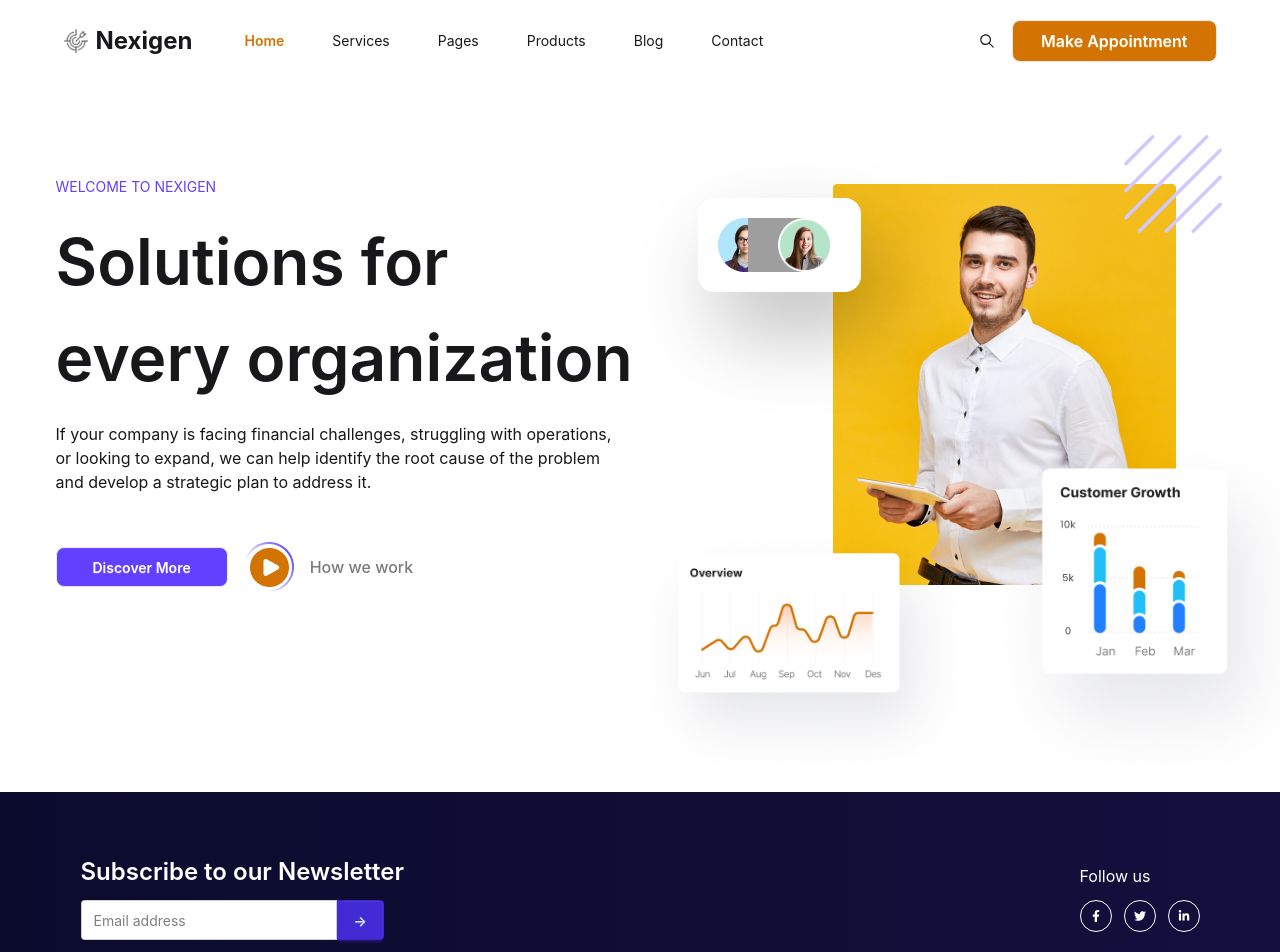
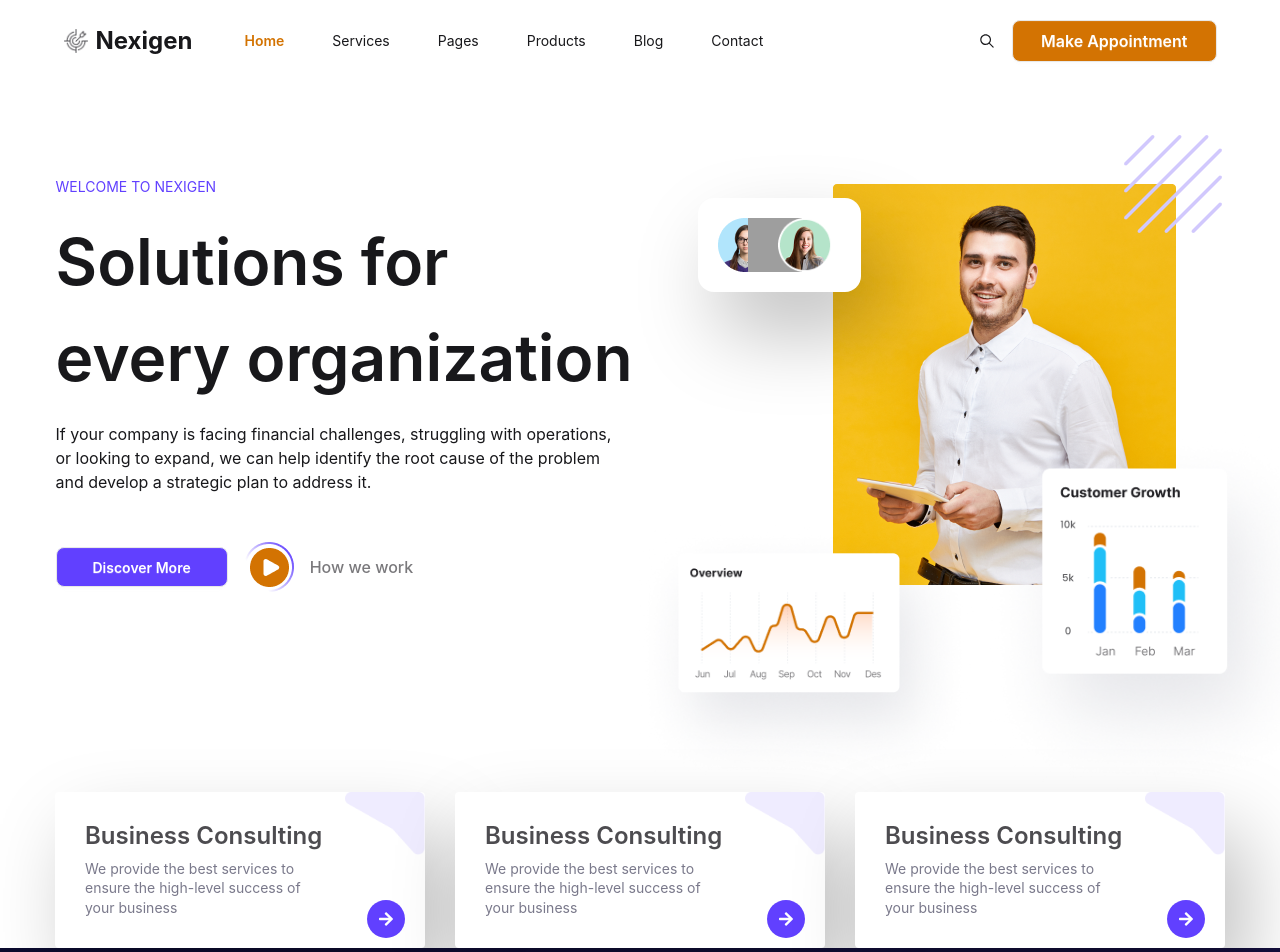
Before and after one commit to nisad2001/nexigen-home-page-3, a React (Vite) app: page / in a window 1280 px wide. Shown: the top 952 px of the page. Built offline with nearby package versions, Linux system fonts and the light colour scheme; grey boxes are pictures that could not be loaded.

Commit message:
Make all banner cards same design and fix arrow position

```diff
--- /dev/null
+++ b/src/Components/Section/Banner/BannerCard/BannerCard.jsx
@@ -0,0 +1,82 @@
+import React from "react";
+import { FaArrowRight } from "react-icons/fa";
+
+const BannerCard = () => {
+  return (
+    <div className='max-w-[1170px] mx-auto grid grid-cols-1 md:grid-cols-2 lg:grid-cols-3 gap-[30px]'>
+      {/* Card 1 */}
+      <div className='py-[30px] pr-[98px] pl-[30px] bg-[#FFFFFF] shadow-[20px_40px_80px_0px_rgba(0,0,0,0.25)] relative rounded-[4px]'>
+        <h1 className='font-semibold text-2xl leading-[120%] text-[#4D4C50] mb-2'>
+          Business Consulting
+        </h1>
+        <p className='text-[#7A798B] font-normal text-[14px] leading-[140%]'>
+          We provide the best services to <br />
+          ensure the high-level success of your business
+        </p>
+
+        <span
+          className='absolute bottom-[10px] right-[20px]
+          bg-[#6140FF] rounded-full text-white
+          w-[38px] h-[38px]
+          flex items-center justify-center'
+        >
+          <FaArrowRight />
+        </span>
+
+        <div className='absolute top-0 left-[290px]'>
+          <img src='/assets/images/bannercardImg.png' alt='' />
+        </div>
+      </div>
+
+      {/* Card 2 */}
+      <div className='py-[30px] pr-[98px] pl-[30px] bg-[#FFFFFF] shadow-[20px_40px_80px_0px_rgba(0,0,0,0.25)] relative rounded-[4px]'>
+        <h1 className='font-semibold text-2xl leading-[120%] text-[#4D4C50] mb-2'>
+          Business Consulting
+        </h1>
+        <p className='text-[#7A798B] font-normal text-[14px] leading-[140%]'>
+          We provide the best services to <br />
+          ensure the high-level success of your business
+        </p>
+
+        <span
+          className='absolute bottom-[10px] right-[20px]
+          bg-[#6140FF] rounded-full text-white
+          w-[38px] h-[38px]
+          flex items-center justify-center'
+        >
+          <FaArrowRight />
+        </span>
+
+        <div className='absolute top-0 left-[290px]'>
+          <img src='/assets/images/bannercardImg.png' alt='' />
+        </div>
+      </div>
+
+      {/* Card 3 */}
+      <div className='py-[30px] pr-[98px] pl-[30px] bg-[#FFFFFF] shadow-[20px_40px_80px_0px_rgba(0,0,0,0.25)] relative rounded-[4px]'>
+        <h1 className='font-semibold text-2xl leading-[120%] text-[#4D4C50] mb-2'>
+          Business Consulting
+        </h1>
+        <p className='text-[#7A798B] font-normal text-[14px] leading-[140%]'>
+          We provide the best services to <br />
+          ensure the high-level success of your business
+        </p>
+
+        <span
+          className='absolute bottom-[10px] right-[20px]
+          bg-[#6140FF] rounded-full text-white
+          w-[38px] h-[38px]
+          flex items-center justify-center'
+        >
+          <FaArrowRight />
+        </span>
+
+        <div className='absolute top-0 left-[290px]'>
+          <img src='/assets/images/bannercardImg.png' alt='' />
+        </div>
+      </div>
+    </div>
+  );
+};
+
+export default BannerCard;
--- a/src/Pages/Home.jsx
+++ b/src/Pages/Home.jsx
@@ -1,8 +1,13 @@
 import React from "react";
 import Header from "../Components/Section/Header/Header";
+import BannerCard from "../Components/Section/Banner/BannerCard/BannerCard";
 
 const Home = () => {
-  return <div></div>;
+  return (
+    <div>
+      <BannerCard></BannerCard>
+    </div>
+  );
 };
 
 export default Home;
```
Also changed, not shown: public/assets/images/bannercardImg.png (added).
